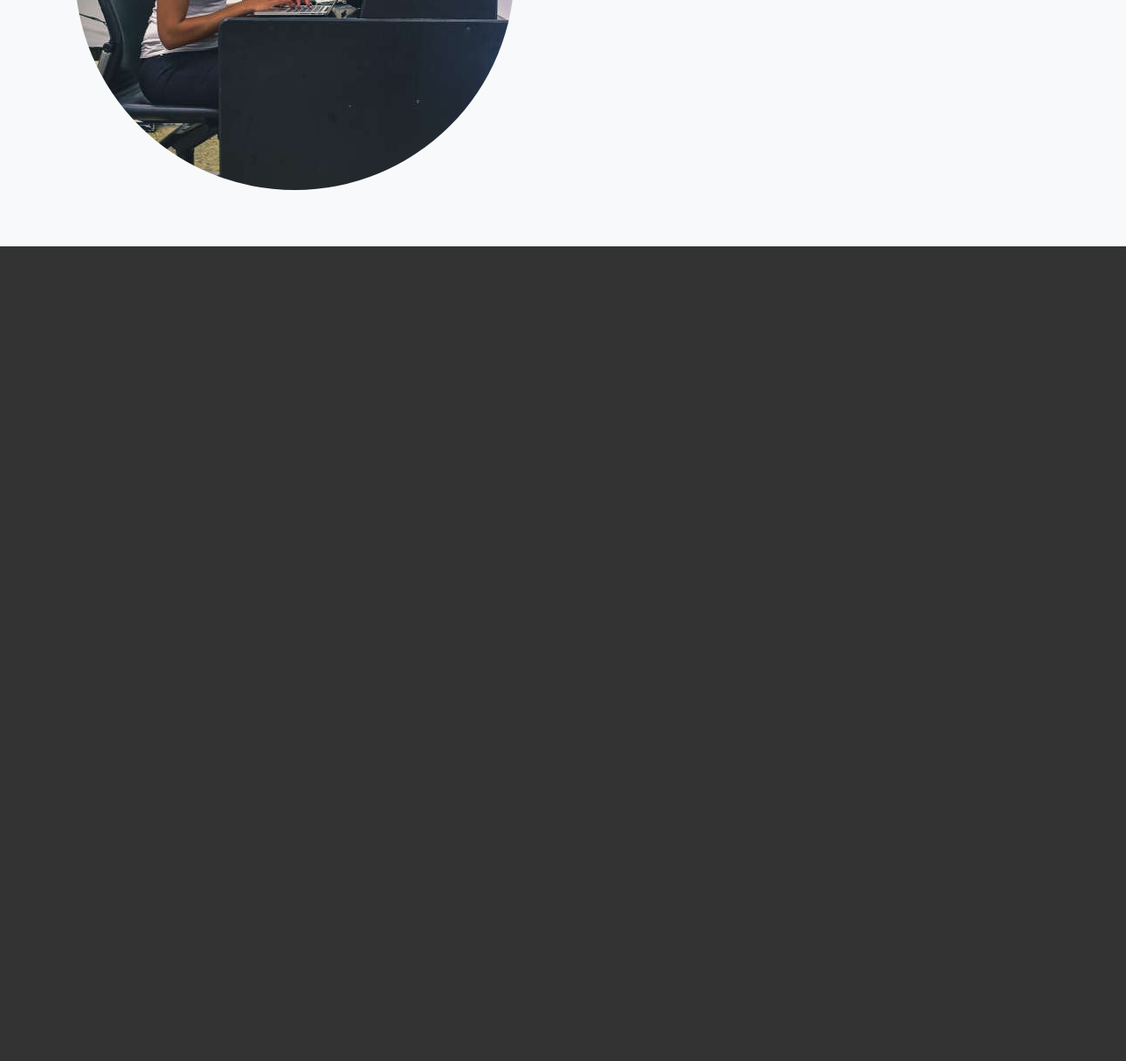
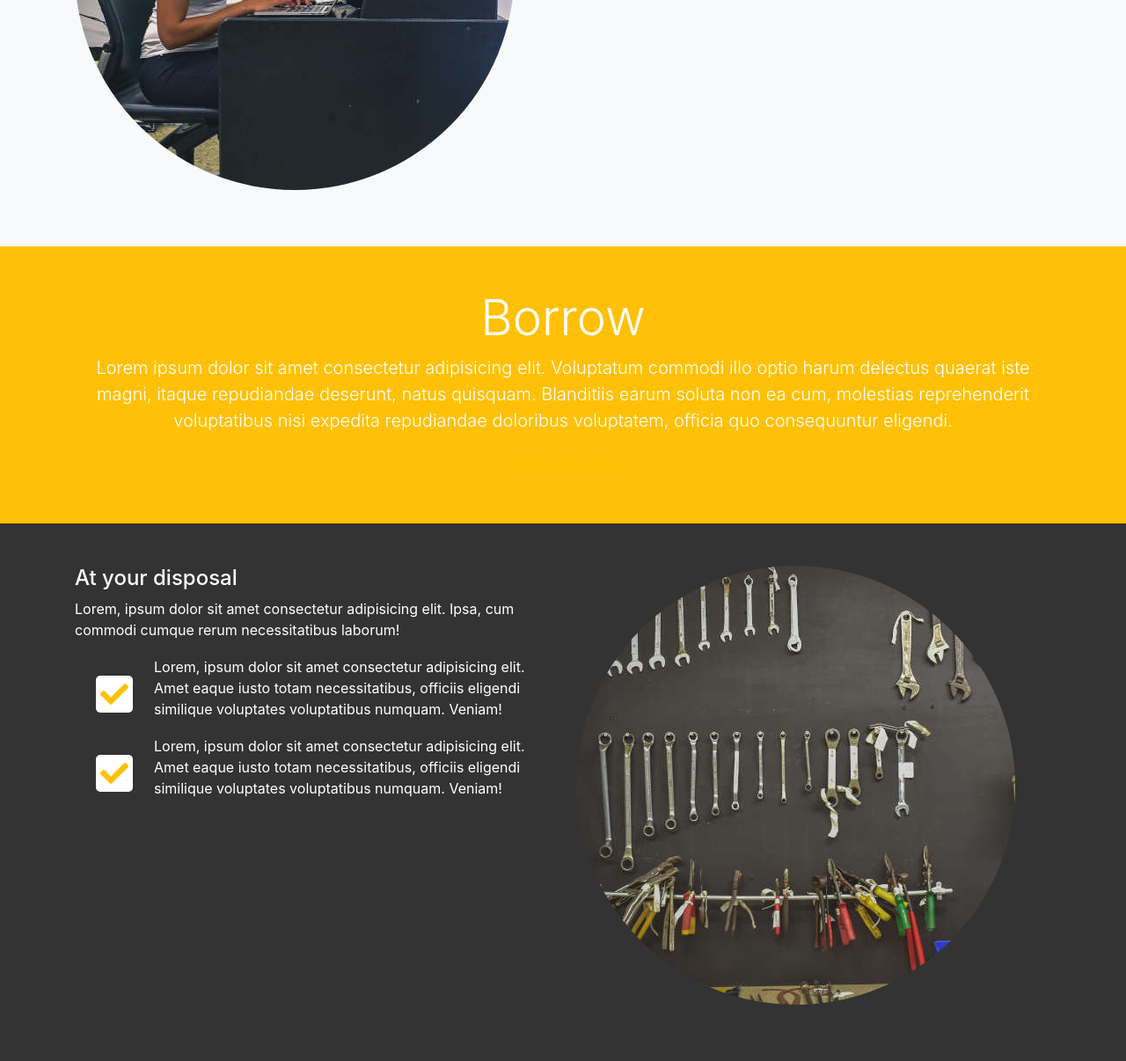
Before and after one commit to Meijk/BS4-project1, a plain HTML site: page index.html in a window 1280 px wide. Shown: the part 1347-2553 px from the top of the page at 88% size. Before the commit the page ends 1627 px from the top, so only its background shows below. Drawn offline with nearby package versions, Linux system fonts and the light colour scheme.

Commit message:
Add borrow section markup and styles

```diff
--- a/css/style.css
+++ b/css/style.css
@@ -33,14 +33,16 @@ body {
   opacity: 0.9;
 }
 
-#home-section .fas {
+#home-section .fas,
+#borrow-section .fas {
   color: #FFC107;
   background: #fff;
   padding: 5px;
   border-radius: 5px;
 }
 
-#discover-section .fas, #borrow-section .fas {
+#discover-section .fas,
+#contribute-section .fas {
   background: #333;
   color: #fff;
   padding: 5px;
--- a/index.html
+++ b/index.html
@@ -148,6 +148,52 @@
         </div>
     </section>
 
+    <!-- BORROW HEAD -->
+    <section id="borrow-header-section" class="bg-warning">
+        <div class="container">
+            <div class="row">
+                <div class="col text-center py-5">
+                    <h1 class="display-4">Borrow</h1>
+                    <p class="lead">
+                        Lorem ipsum dolor sit amet consectetur adipisicing elit. Voluptatum commodi illo optio harum delectus quaerat iste magni, itaque repudiandae deserunt, natus quisquam. Blanditiis earum soluta non ea cum, molestias reprehenderit voluptatibus nisi expedita repudiandae doloribus voluptatem, officia quo consequuntur eligendi.
+                    </p>
+                    <a href="#" class="btn btn-outline-warning">Start borrowing</a>
+                </div>
+            </div>
+        </div>
+    </section>
+
+    <!-- BORROW SECTION -->
+    <section id="borrow-section" class="py-5">
+        <div class="container">
+            <div class="row">
+                <div class="col-md-6 order-2">
+                    <img src="../img/btl3.jpg" alt="" class="img-fluid mb-3 rounded-circle">
+                </div>
+                <div class="col-md-6 order-1">
+                    <h4>At your disposal</h4>
+                    <p>Lorem, ipsum dolor sit amet consectetur adipisicing elit. Ipsa, cum commodi cumque rerum necessitatibus laborum!</p>
+                    <div class="d-flex">
+                        <div class="p-4 align-self-start">
+                            <i class="fas fa-check fa-2x"></i>
+                        </div>
+                        <div class="align-self-end">
+                            <p>Lorem, ipsum dolor sit amet consectetur adipisicing elit. Amet eaque iusto totam necessitatibus, officiis eligendi similique voluptates voluptatibus numquam. Veniam!</p>
+                        </div>
+                    </div>
+                    <div class="d-flex">
+                        <div class="p-4 align-self-start">
+                            <i class="fas fa-check fa-2x"></i>
+                        </div>
+                        <div class="align-self-end">
+                            <p>Lorem, ipsum dolor sit amet consectetur adipisicing elit. Amet eaque iusto totam necessitatibus, officiis eligendi similique voluptates voluptatibus numquam. Veniam!</p>
+                        </div>
+                    </div>
+                </div>
+            </div>
+        </div>
+    </section>
+
     <!-- <span id="year"></span> -->
 
     <!-- Scripts -->
```
Also changed, not shown: img/btl3.jpg (added).
